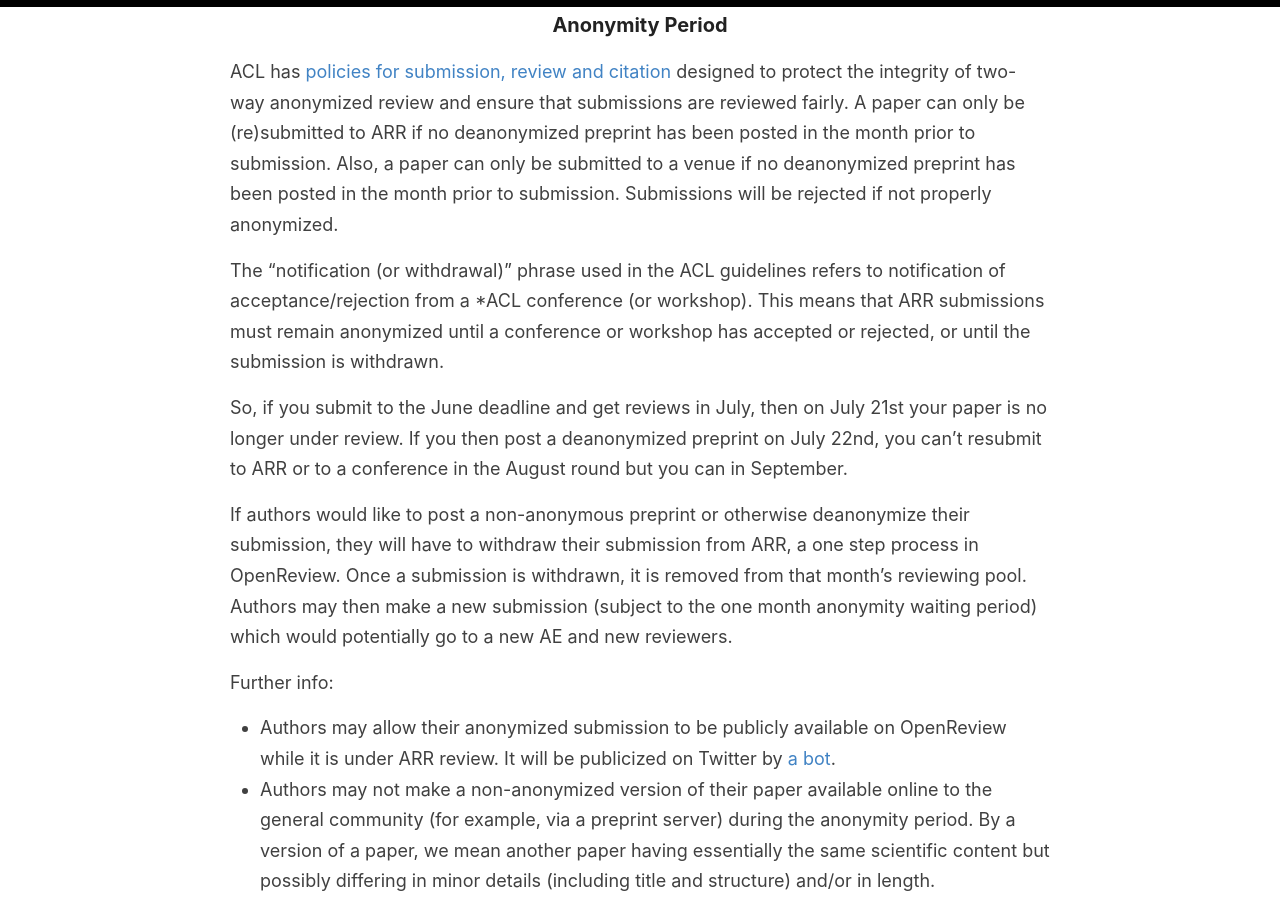
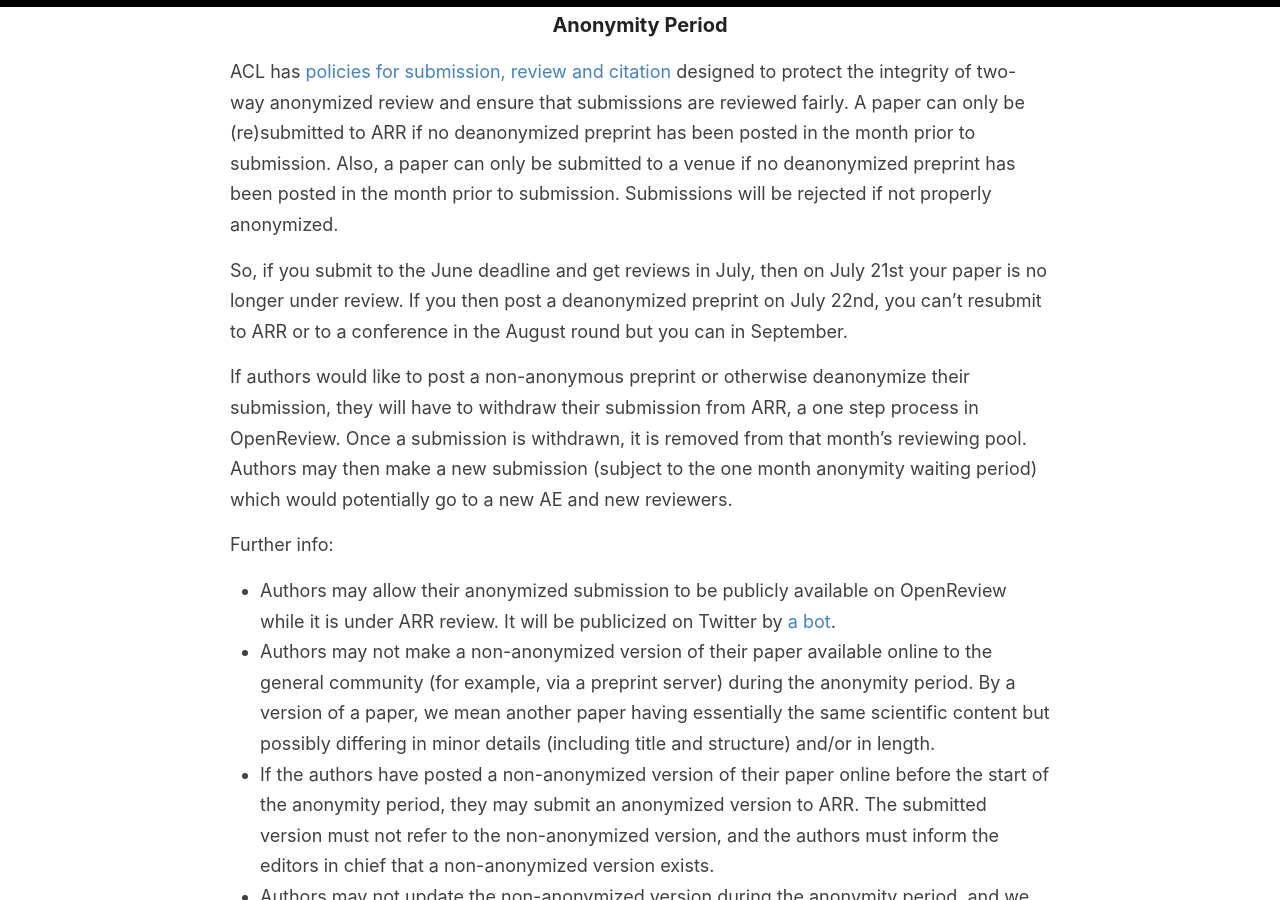
Before and after one commit to amitmerchant1990/reverie, a Jekyll site: the page built from cfp.md, in a window 1280 px wide and 900 px high, scrolled down 2252 px. Built offline with Jekyll 4.4.1, drawn with Linux system fonts in a browser that asks for light colours.

Commit message:
Update cfp.md
Removed this wording at Preslav Nakov's request:

The "notification (or withdrawal)" phrase used in the ACL guidelines refers to notification of acceptance/rejection from a *ACL conference (or workshop). This means that ARR submissions must remain anonymized until a conference or workshop has accepted or rejected, or until the submission is withdrawn.

```diff
--- a/cfp.md
+++ b/cfp.md
@@ -59,8 +59,6 @@
 ### Anonymity Period
 
 ACL has [policies for submission, review and citation](https://www.aclweb.org/adminwiki/index.php?title=ACL_Policies_for_Submission,_Review_and_Citation) designed to protect the integrity of two-way anonymized review and ensure that submissions are reviewed fairly. A paper can only be (re)submitted to ARR if no deanonymized preprint has been posted in the month prior to submission. Also, a paper can only be submitted to a venue if no deanonymized preprint has been posted in the month prior to submission. Submissions will be rejected if not properly anonymized.
-
-The "notification (or withdrawal)" phrase used in the ACL guidelines refers to notification of acceptance/rejection from a *ACL conference (or workshop). This means that ARR submissions must remain anonymized until a conference or workshop has accepted or rejected, or until the submission is withdrawn.
 
 So, if you submit to the June deadline and get reviews in July, then on July 21st your paper is no longer under review. If you then post a deanonymized preprint on July 22nd, you can't resubmit to ARR or to a conference in the August round but you can in September.
 
```
